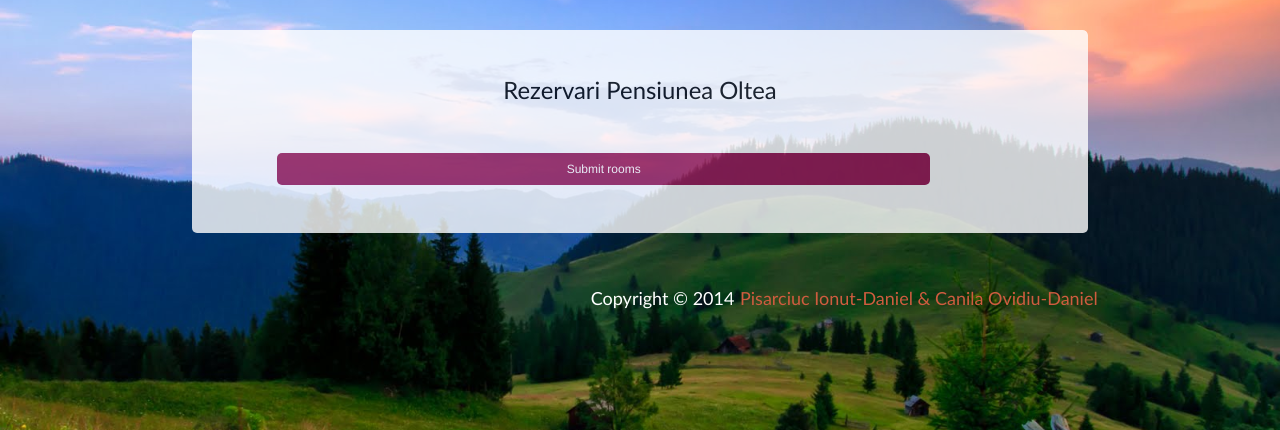
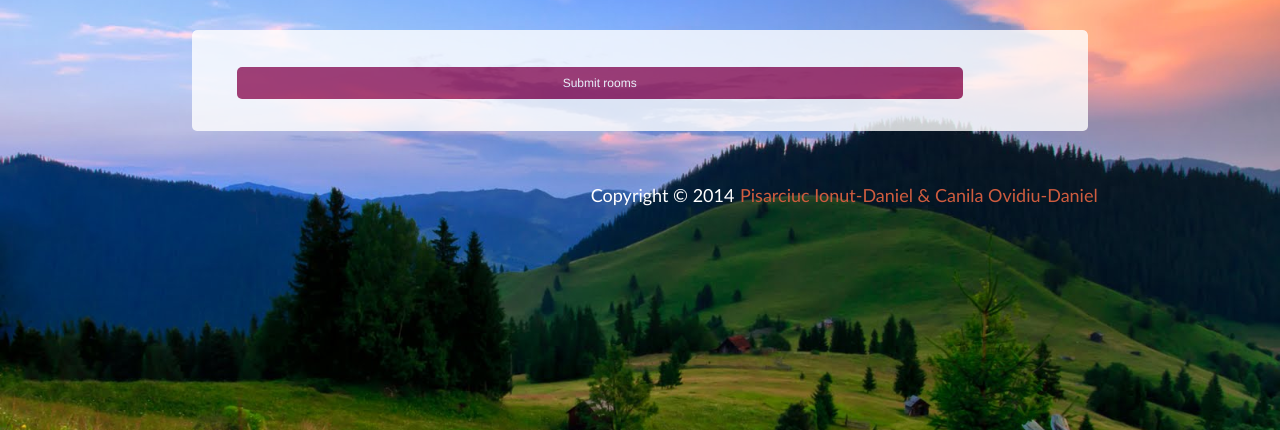
Before and after one commit to danielcanila/UbisInternship2016, a PHP site: page /roomSelection.php in a window 1280 px wide; the page is wider, and only the part inside the window is pictured. Shown: the part 230-660 px from the top of that part. Run offline with PHP 8.4, Linux system fonts and the light colour scheme.

Commit message:
roomSelection table

```diff
--- a/tw2014/admin/cereri.php
+++ b/tw2014/admin/cereri.php
@@ -54,7 +54,7 @@ protect_page();
 
 					$result = mysql_query("SELECT clients.id, clients.name, clients.surname, clients.phone, rezervation.startDate, rezervation.endDate, rezervation.totalCost, rezervation.breakfast, rezervation.dinner, rezervation.lunch, rezervation.spa, rooms.type FROM rezervation INNER JOIN rooms ON rezervation.roomId=rooms.type INNER JOIN clients ON rezervation.clientId=clients.id GROUP BY clients.id ") or die (mysql_error());
 
-						echo "<table id='table'>";
+						echo "<table class='table'>";
 								echo " <thead>
 					               <tr><td colspan=6></td></tr>
 					                <tr>
--- a/tw2014/css/style.css
+++ b/tw2014/css/style.css
@@ -267,17 +267,17 @@ a:link, a:visited {
 	width: 100%;
 	}
 
-	#table thead { display: none; }
-  	#table tbody td {
+	.table thead { display: none; }
+  	.table tbody td {
     display: block;
     text-align: left;
     margin: 0 auto;
   	}
 
-	#table tbody td:before {
+	.table tbody td:before {
     display: inline-block;
   }
-   #table form{
+   .table form{
 	width: 100%;
 	float:left;
 	display: block;
@@ -288,12 +288,8 @@ a:link, a:visited {
 	float:left;
 	margin-bottom: 30%;
 	}
-	#table form{
-		width: 100%;
-		margin: 0 auto;
-		float: left;
 
-  	}
+}
 }
 
 
@@ -357,87 +353,87 @@ a:link, a:visited {
 	-moz-transition:background 0.3s ease-in-out;
 	transition:background-color 0.3s ease-in-out;
 }
+#roomSelection {
+	width: 100%;
+	margin: 0 auto;
 
-	#table input
+}
+#roomSelection  span {
+
+	margin:10px 0;
+	float: left;
+}
+#roomSelection input[type="text"],
+#roomSelection button[type="submit"] {
+	font:400 12px/12px "Helvetica Neue", Helvetica, Arial, sans-serif;
+}
+#roomSelection input[type="checkbox"]{
+	margin: 0 auto;
+	float: left;
+}
+#roomSelection input[type="text"]{
+	width:20%;
+	box-shadow:inset 0 1px 2px #DDD, 0 1px 0 #FFF;
+	-webkit-box-shadow:inset 0 1px 2px #DDD, 0 1px 0 #FFF;
+	-moz-box-shadow:inset 0 1px 2px #DDD, 0 1px 0 #FFF;
+	border:1px solid #CCC;
+	background:#FFF;
+	padding:10px;
+	border-radius:5px;
+}
+#roomSelection button[type="submit"] {
+	cursor:pointer;
+	width:90%;
+	border:none;
+	background:#991D57;
+	color:#FFF;
+	margin:10px 0 5px;
+	padding:10px;
+	border-radius:5px;
+}
+#roomSelection button[type="submit"]:hover {
+	background-image:linear-gradient(bottom, #9C215A 0%, #A82767 52%);
+	background-image:-moz-linear-gradient(bottom, #9C215A 0%, #A82767 52%);
+	background-image:-webkit-linear-gradient(bottom, #9C215A 0%, #A82767 52%);
+	-webkit-transition:background 0.3s ease-in-out;
+	-moz-transition:background 0.3s ease-in-out;
+	transition:background-color 0.3s ease-in-out;
+}
+
+	.table input
 	{
 		cursor:pointer;
 		width:100%;
 		border:none;
 		background-image: url('../img/button.gif');
 		color:#FFF;
-		margin:10px 0 5px;
 		padding:4px;
 		border-radius:2px;
 		float: left;
-		display: inline;
+
 	}
 
-<<<<<<< HEAD
 
-	#table {
+	.table {
+	text-align: center;
     width: 100%;
     color:#991D57;
 
     }
 
 
-    #table thead tr th
+    .table thead tr th
     {   text-align: center;
         padding: 0.4em;
         background:#991D57;
         color: white;
     }
-    #table tbody tr {
+    .table tbody tr th {
        text-align: center;
     }
-    #table form{
+    .table form{
 	width: 30%;
 	float:left;
 	margin-right: 3%;
 	display: block;
-}
-
-
-=======
-.roomsTable table,th,td {
-	border:1px solid black;
-	text-align: center;
-}
-
-#table {
-width: 100%;
-height: auto;
-text-align:left;
-color: #60606;
-
-}
-
-#table thead tr th
-{   text-align: center;
-padding: 0.4em;
-background-color: #808080;
-color: white;
-}
-
-
-#table tbody tr:nth-child(odd) {
-background-color: #fafafa;
-text-align: center;
-
-}
-
-
-#table tbody tr:nth-child(odd):hover
-{
-cursor:pointer;
-background-color: silver;
-color: white;
-}
-
-
-#table td {
-vertical-align:middle;
-padding: 0.5em;
-}
-
->>>>>>> 033934ef40e97040b30f512c178b32d66af63297
+	}
--- a/tw2014/roomSelection.php
+++ b/tw2014/roomSelection.php
@@ -34,12 +34,10 @@ $paypal_id='ionutdny9-facilitator@gmail.com'; // Business email ID
 	<div class="mainContent" >
 		<div class="content">
 				<article class="articleContent">
-					<header>
-						<h1>Rezervari Pensiunea Oltea</h1>
-					</header>
+
 
 					<content>
-					<form id="contact-form" action="clientInfo.php" method="post">
+					<form id="roomSelection" action="clientInfo.php" method="post">
 								<?php
 									$numberOfSingleRooms = 0;
 									$numberOfDoubleRooms = 0;
```
Also changed, not shown: other parts of tw2014/roomSelection.php (+55 -20 lines). Lines whose indentation alone changed are shown as unchanged.
